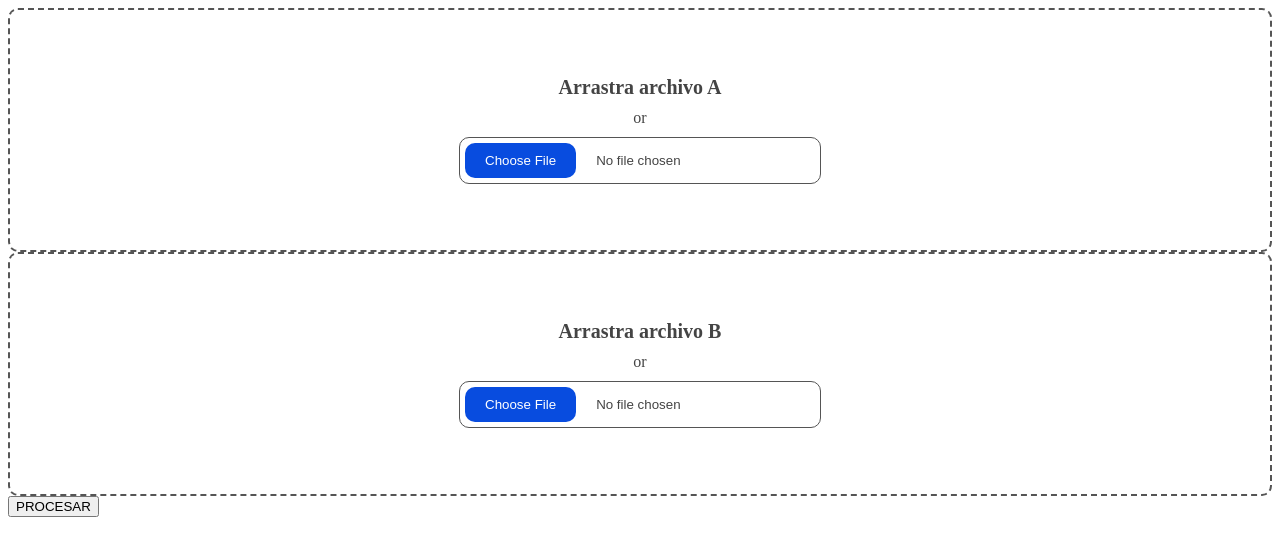
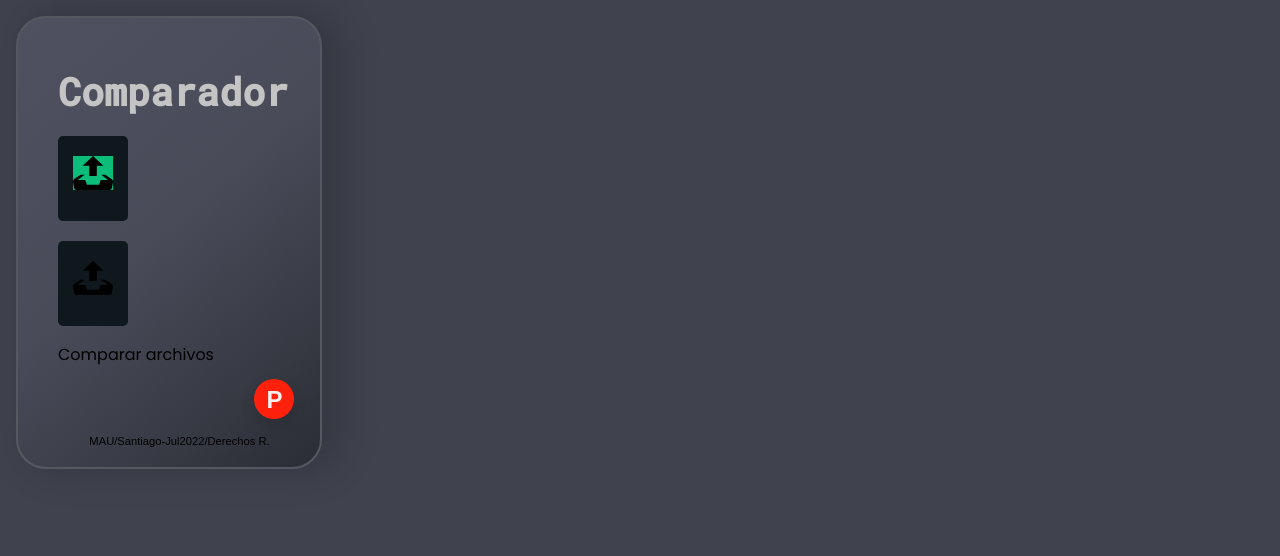
Before and after one commit to maumatus/interfaz_checksum_compare, a plain HTML site: page public/html/index.html in a window 1280 px wide. Drawn offline with nearby package versions, Linux system fonts and the light colour scheme; no server answers.

Commit message:
Commit02-ramab: avanzamos la interfaz mejorada

```diff
--- a/public/css/styles.css
+++ b/public/css/styles.css
@@ -1,62 +1,204 @@
-/*Esta clase inputfile oculta inout pero permite enviar a servidor la data*/
-.body-app{
-    width: 200px;
+@import url('https://fonts.googleapis.com/css2?family=Poppins&display=swap');
+@import url('https://fonts.googleapis.com/css2?family=Roboto+Mono:wght@500&display=swap');
+
+/*Fondo svg y color acorde*/
+:root {
+    --verde-claro: #0CBD79;
+    --rojo-titulo: #FF210B;
+    --blanco-fondo: #f5f0ed;
+    --hover-btn:#cebb0d;
+    --negro:#afafaf;
+    --gris: #c7c7c7;
+    /*Prueba paleta*/
+    --grisOscuro:#0e181d;
+    --gris_Luminoso: #a8bec9;
+    --gris18xciento:#484848;
+    --amarilloBtn:#f2b237;
+    --morado:#504487;
+  }
+
+
+body {
+  margin: 0;
+  padding: 0;
+  background: rgb(64, 66, 78);
+  background-position: bottom;
 }
 
-input[type=file] {
-    width: 350px;
-    max-width: 100%;
-    color: #444;
-    padding: 5px;
-    background: #fff;
-    border-radius: 10px;
-    border: 1px solid #555;
+.contenedor-principal{
+  display: flex;
+  flex-direction: row;
+  margin: 0;
+  padding: 0;
 }
 
-input[type=file]::file-selector-button {
-    margin-right: 20px;
-    border: none;
-    background: #084cdf;
-    padding: 10px 20px;
-    border-radius: 10px;
-    color: #fff;
-    cursor: pointer;
-    transition: background .2s ease-in-out;
+.contendedor-app{
+  margin: 1rem 1rem 1rem 1rem;
+  width: 30vw;
+  padding: 0rem;
 }
 
-input[type=file]::file-selector-button:hover {
-    background: #0d45a5;
+fieldset{
+  border: rgb(84, 89, 95);
+  border-style: solid;
+  border-width: 2px;
+  background: rgb(80,81,96);
+  background: linear-gradient(139deg, rgba(80,81,96,1) 0%, rgba(73,75,89,1) 47%, rgba(44,46,54,1) 99%);
+  margin: 1rem;
+  padding: 2rem;
+  border-radius: 30px;
+  box-shadow: 14px -2px 39px 4px rgba(0,0,0,0.19);
+  -webkit-box-shadow: 14px -2px 39px 4px rgba(0,0,0,0.19);
+  -moz-box-shadow: 14px -2px 39px 4px rgba(0,0,0,0.19);
+}
+/*Modificamos visualidad de selectores por UX*/
+.selector {
+  opacity: 0;
+  width: 0.1px;
+  height: 0.1px;
+  position: absolute;
 }
 
-.drop-container {
-    position: relative;
-    display: flex;
-    gap: 10px;
-    flex-direction: column;
-    justify-content: center;
-    align-items: center;
-    height: 200px;
-    padding: 20px;
-    border-radius: 10px;
-    border: 2px dashed #555;
-    color: #444;
-    cursor: pointer;
-    transition: background .2s ease-in-out, border .2s ease-in-out;
+.box {
+  background-color: var(--grisOscuro);
+  width: 60px;
+  height: 75px;
+  border-radius: 5px;
+  padding: 5px;
+  margin-top: 20px;
 }
 
-.drop-container:hover {
-    background: #eee;
-    border-color: #111;
+.icono {
+  background-color: #0CBD79;
 }
 
-.drop-container:hover .drop-title {
-    color: #222;
+figure {
+  margin: 15px 0;
+  position: relative;
+  display: block;
 }
 
-.drop-title {
-    color: #444;
-    font-size: 20px;
-    font-weight: bold;
-    text-align: center;
-    transition: color .2s ease-in-out;
+label {
+  text-align: center;
 }
+
+ul{
+    list-style-type: none;
+    margin-left: -2rem;
+}
+
+p{
+  font-family: 'Poppins','sans-serif';
+  font-weight: 300;
+}
+
+
+/*Titulo*/
+.nombre{
+  font-family: 'Roboto Mono', monospace;
+  font-weight: 600;
+  font-size: 2.4rem;
+  margin-bottom: 0;
+  margin-top: 0;
+  padding: 0;
+  text-align: center;
+  color: #c4c4c4;
+}
+
+#titulo {
+  display: flex;
+  flex-direction: row;
+  margin-bottom: 0;
+  margin-bottom: 1rem;
+}
+
+/*Input redondeado*/
+input[type=text]{
+  -webkit-border-radius: 20px;
+   border-radius: 20px;
+   border: 1px solid #ffffff;
+   color: black;
+   width: 250px;
+   height: 30px;
+   padding-left: 10px;
+   margin-top: 1rem;
+   margin-bottom: 1rem;
+  }
+
+input[type=text]:focus {
+  outline: none;
+  border: 1px solid red;
+}
+
+/*Boton procesar*/
+#btn-procesar{
+  background-color: var(--rojo-titulo);
+  color: var(--blanco-fondo);
+  font-size: 1.5rem;
+  width: 40px;
+  height: 40px;
+  font-family: 'Montserrat', sans-serif;
+  font-weight: bold;
+  border-radius: 50%;
+  border: none;
+  margin-top: 100px;
+  margin-right: 10px;
+  line-height: 40px;
+  border: none;
+  border-radius: 45px;
+  box-shadow: 0px 8px 15px rgba(0, 0, 0, 0.1);
+  transition: all 0.3s ease 0s;
+  cursor: pointer;
+  outline: none;
+
+}
+#btn-procesar:hover{
+  background-color: #2EE59D;
+  box-shadow: 0px 0px 20px var(--amarilloBtn);
+  transition: all 0.3s ease 0s;
+  cursor: pointer;
+  outline: none;
+}
+
+.btn {
+  padding: 0;
+}
+
+#btn-procesar:hover{
+  background-color: var(--hover-btn);
+}
+
+.cont-btn{
+  text-align: right;
+  margin-top: -6.5rem;
+  margin-right: -1rem;
+}
+
+/*Texto footer*/
+.texto-inferior{
+  position: relative;
+  bottom: 50px;
+  left: 30px;
+}
+.texto-inferior h5{
+  color: var(--blanco-letra);
+  height: 2rem;
+  margin: 0rem 2rem 1rem 3rem;
+  padding: 0rem;
+  text-align: center;
+  font-family: 'Montserrat', sans-serif;
+  font-weight: lighter;
+  width: 60%;
+  font-size: 0.7rem;
+}
+
+/*Slidert*/
+
+
+/*Media queries Desktop y tablet*/
+
+@media only screen and (max-width: 480px) {
+    body {
+      flex-direction: column;
+    }
+  }
--- a/public/html/index.html
+++ b/public/html/index.html
@@ -1,37 +1,68 @@
 <!DOCTYPE html>
-<html lang="en">
+<html lang="es">
 <head>
     <meta charset="UTF-8">
-    <meta http-equiv="X-UA-Compatible" content="IE=edge">
-    <meta name="viewport" content="width=device-width, initial-scale=1.0">
-    <link rel="stylesheet" href="/public/css/styles.css">
-    <title>Interfaz comparador CheckSum</title>
+    <meta http-equiv="X-UA-Compatible" content="IE=edge" />
+    <meta name="viewport" content="width=device-width, initial-scale=1.0" />
+    <link rel="stylesheet" type="text/css" href="/public/css/styles.css" />
+    <title>Versionador secuencias imagenes - destructivo</title>
 </head>
+
 <body>
-    <section id="body-app">
+  <div class="contenedor-principal">
+    <section class="contenedor-app">
+      <form action="/" method="post" class="form">
+        <section class="celdas">
+          <fieldset>
+            <ul>
+             <section id="titulo">
+              <link rel="shortcut icon" type="image/x-icon" href="yourLogo.jpg" />
+              <h3 class="nombre">Comparador</h3>
+             </section>
 
-        <form action="" method="post" enctype="multipart/form-data">
+             <li>
+              <div class="box">
+                <label for="entrada"><figure><svg xmlns="http://www.w3.org/2000/svg" class="icono" width="40" height="34" viewBox="0 0 20 17"><path d="M10 0l-5.2 4.9h3.3v5.1h3.8v-5.1h3.3l-5.2-4.9zm9.3 11.5l-3.2-2.1h-2l3.4 2.6h-3.5c-.1 0-.2.1-.2.1l-.8 2.3h-6l-.8-2.2c-.1-.1-.1-.2-.2-.2h-3.6l3.4-2.6h-2l-3.2 2.1c-.4.3-.7 1-.6 1.5l.6 3.1c.1.5.7.9 1.2.9h16.3c.6 0 1.1-.4 1.3-.9l.6-3.1c.1-.5-.2-1.2-.7-1.5z"/></svg></figure> <span></span></label>
+                <input type="file" name="entrada" id="dir-inicio" class="selector" placeholder="directorio entrada" />
+              </div>
+             </li>
 
-                <label for="txt-a" class="drop-container">
-                    <span class="drop-title">Arrastra archivo A</span>
-                    or
-                    <input type="file" id="txt-a" name="txt-a" accept="text/plain" class="inputfile" required />
-                </label>
+             <li>
+              <div class="box">
+                <label for="salida"><figure><svg xmlns="http://www.w3.org/2000/svg" width="40" height="34" viewBox="0 0 20 17"><path d="M10 0l-5.2 4.9h3.3v5.1h3.8v-5.1h3.3l-5.2-4.9zm9.3 11.5l-3.2-2.1h-2l3.4 2.6h-3.5c-.1 0-.2.1-.2.1l-.8 2.3h-6l-.8-2.2c-.1-.1-.1-.2-.2-.2h-3.6l3.4-2.6h-2l-3.2 2.1c-.4.3-.7 1-.6 1.5l.6 3.1c.1.5.7.9 1.2.9h16.3c.6 0 1.1-.4 1.3-.9l.6-3.1c.1-.5-.2-1.2-.7-1.5z"/></svg></figure> <span></span></label>
+                <input type="file" name="salida" id="dir-renombrado" class="selector" placeholder="directorio salida" />
+              </div>
+             </li>
+            <li>
+              <p class="marca">Comparar archivos</p>
+            </li>
+            </li>
+             <p class="cont-btn"> <button type="submit" id="btn-procesar">P</button></p>
+            </ul>
+          </fieldset>
+        </section>
+      </form>
+      <footer class="texto-inferior">
+          <h5>MAU/Santiago-Jul2022/Derechos R.
+      </footer>
+    </section>
+  </div>
 
-                <label for="txt-b" class="drop-container">
-                    <span class="drop-title">Arrastra archivo B</span>
-                    or
-                    <input type="file" id="txt-b" name="txt-b" accept="text/plain" class="inputfile" required />
-                </label>
+    <!--Script-->
+        <script src="./js/scripts.js"></script>
+        <script src="/socket.io/socket.io.js"></script>
+        <script>
+          var socket = io();
+          //Script para capturar lo emitido por socket.io desde backend
+          var messages = document.getElementById('progreso');
 
-            <button id="boton-procesar">PROCESAR</button>
+          socket.on("data", (arg) => {
+            //console.log(arg);
+            const el = arg;
+            messages.textContent = (el);
+          });
 
-        </form>
+        </script>
+</body>
 
-        <section id="info-usuario"></section>
-
-    </section>
-
-    <script src="/public/js/scripts.js"></script>
-</body>
 </html>
```
